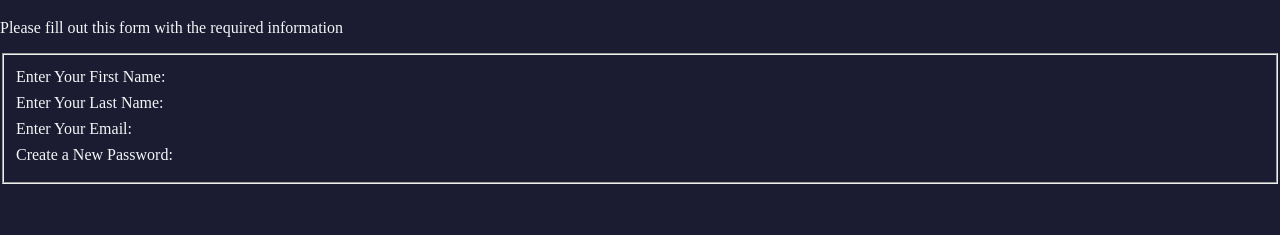
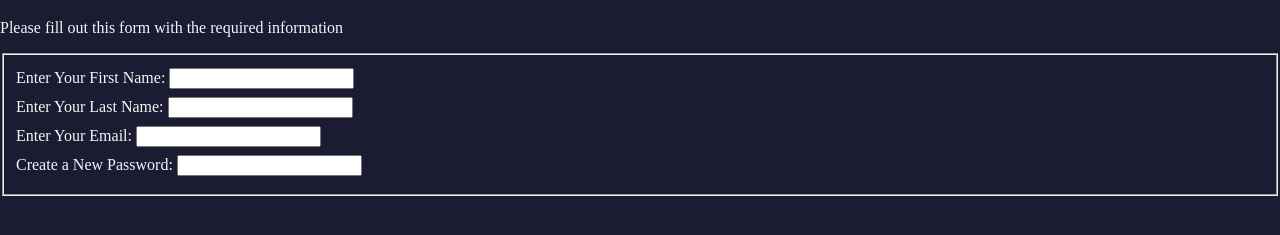
Before and after one commit to prycepavel/registration_form, a website: page index.html in a window 1280 px wide. Shown: the part 61-296 px from the top of the page. Drawn offline with Linux system fonts and the light colour scheme.

Commit message:
Adds the fields of mail, password, first and last name

```diff
--- a/index.html
+++ b/index.html
@@ -11,10 +11,10 @@
     <p>Please fill out this form with the required information</p>
     <form action="https://register-demo.freecodecamp.org">
       <fieldset>
-        <label>Enter Your First Name:</label>
-        <label>Enter Your Last Name:</label>
-        <label>Enter Your Email:</label>
-        <label>Create a New Password:</label>
+        <label for="first-name">Enter Your First Name: <input id="first-name" type="text" /></label>
+        <label for="last-name">Enter Your Last Name: <input id="last-name" type="text" /></label>
+        <label for="email">Enter Your Email: <input id="email" type="email" /></label>
+        <label for="new-password">Create a New Password: <input id="new-password" type="password" /></label>
       </fieldset>
     </form>
   </body>
```
